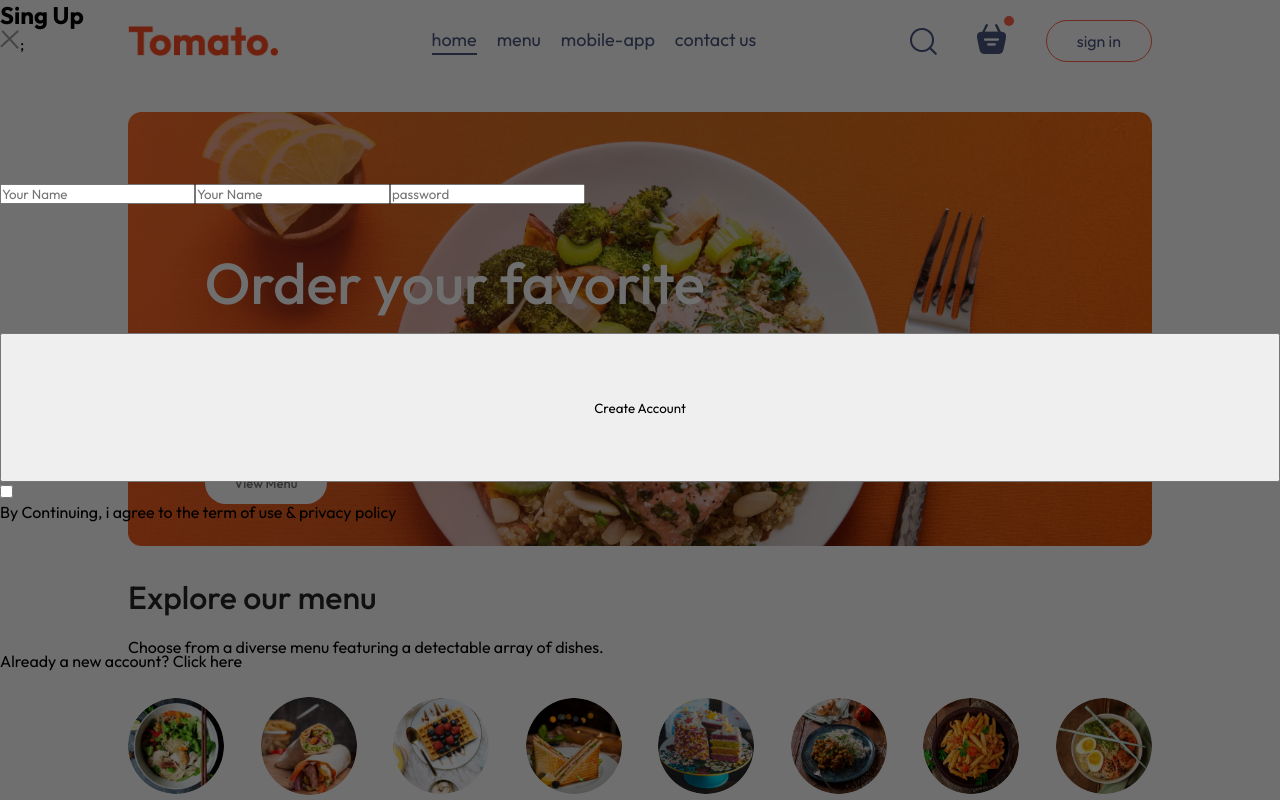
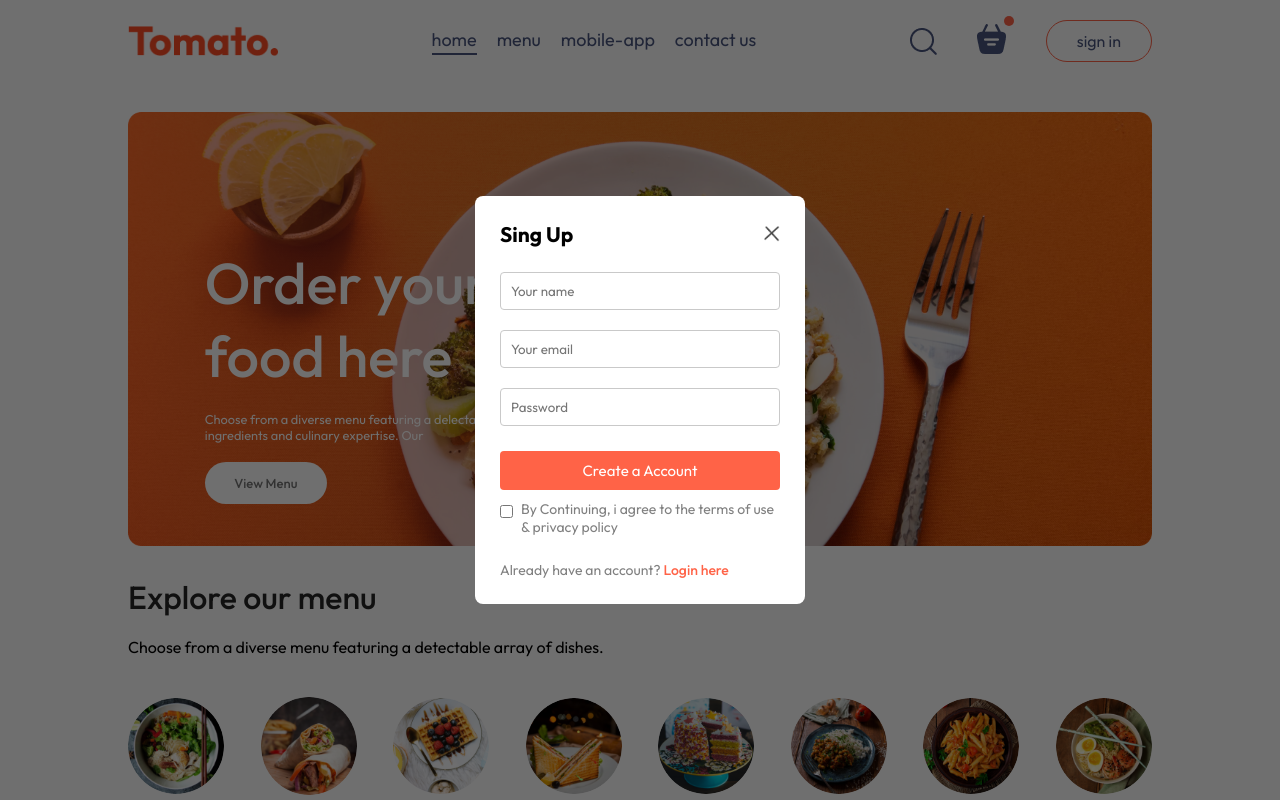
Before and after one commit to dacharch/Food-Website_PureCSS, a React (Create React App) app: page / in a window 1280 px wide. Both pictures are taken after a click on the button "sign in". Shown: the top 800 px of the page. Built offline with nearby package versions, Linux system fonts and the light colour scheme.

Commit message:
Login Popup Create

```diff
--- a/src/App.js
+++ b/src/App.js
@@ -5,7 +5,7 @@ import { Cart } from "./components/pages/Cart/Cart";
 import PlaceOrder from "./components/pages/PlaceOrder/PlaceOrder";
 import Footer from "./components/Footer/Footer";
 import { useState } from "react";
-import { LoginPopup } from "./components/LoginPopup/LoginPopup";
+import LoginPopup from "./components/LoginPopup/LoginPopup";
 
 function App() {
 
--- a/src/components/LoginPopup/LoginPopup.css
+++ b/src/components/LoginPopup/LoginPopup.css
@@ -7,6 +7,64 @@
     display: grid;
 }
 .login-popup-container{
-    place-content: center;
-    width:max(23vw,330px);
+    place-self: center;
+    width:max(23vw,330px) ;
+    color:#808080 ;
+    background-color: white;
+    display: flex;
+    flex-direction: column;
+    gap:25px ;
+    padding:25px ;
+    border-radius: 8px;
+    font-size: 14px;
+    animation: fadeIn 0.5s ;
 }
+
+.login-popup-title{
+    display: flex ;
+    justify-content: space-between;
+    align-items: center;
+    color:black ;
+}
+.login-popup-title img{
+    width:16px;
+    cursor: pointer;
+}
+
+.login-popup-inputs{
+    display: flex;
+    flex-direction: column;
+    gap:20px ;
+}
+.login-popup-inputs input{
+    outline: none;
+    border:1px solid #c9c9c9 ;
+    padding:10px ;
+    border-radius: 4px ;
+}
+.login-popup-container button{
+    border:none ;
+    padding:10px ;
+    border-radius: 4px;
+    color:#fff ;
+    background-color: tomato;
+    font-size: 15px;
+    cursor: pointer;
+}
+
+.login-popup-condition{
+    display: flex ;
+    align-items: start;
+    gap:8px ;
+    margin-top:-15px;
+}
+
+.login-popup-condition input{
+    margin-top:5px ;
+}
+.login-popup p span{
+    color:tomato ;
+    cursor: pointer;
+    font-weight: 500;
+
+}
--- a/src/components/LoginPopup/LoginPopup.js
+++ b/src/components/LoginPopup/LoginPopup.js
@@ -1,41 +1,45 @@
 import React, { useState } from 'react'
-import { assets } from '../../assets/assets';
+import {assets} from '../../assets/assets'
 import "./LoginPopup.css"
 
+const LoginPopup = ({setShowLogin}) => {
+  const [currentState,setCurrentState] =useState("Sing Up") ;
 
-export const LoginPopup = ({setShowLogin}) => {
-    const [currentState,setCurrentState] = useState("Sing Up") ;
   return (
     <div className="login-popup">
+      <form className="login-popup-container">
         <div className="login-popup-title">
           <h2>{currentState}</h2>
-        <img onClick={() => setShowLogin(false)} src={assets.cross_icon} />;
+          <img src={assets.cross_icon} onClick={() => setShowLogin(false)} />
         </div>
         <div className="login-popup-inputs">
           {currentState === "Login" ? (
             <></>
           ) : (
-          <input type="text" placeholder="Your Name" required />
+            <input type="text" placeholder="Your name" required />
           )}
-
-        <input type="email" placeholder="Your Name" required />
-        <input type="password" placeholder="password" required />
+          <input type="email" placeholder="Your email" required />
+          <input type="password" placeholder="Password" required />
         </div>
-      <button>{currentState === "Sing Up" ? "Create Account" : "Login"}</button>
-
+        <button>
+          {currentState === "Sing Up" ? "Create a Account" : "Login"}
+        </button>
         <div className="login-popup-condition">
           <input type="checkbox" required />
-        <p>By Continuing, i agree to the term of use & privacy policy</p>
+          <p>By Continuing, i agree to the terms of use & privacy policy</p>
         </div>
         {currentState === "Login" ? (
           <p>
-          Create a new account? <span onClick={()=>setCurrentState("Sing Up")}>Click here</span>
+            Create a new account? <span onClick={()=>setCurrentState("Sing up")}>Click here</span>
           </p>
         ) : (
           <p>
-          Already a new account? <span onClick={()=>setCurrentState("Login Up")}>Click here</span>
+            Already have an account? <span onClick={()=>setCurrentState("Login")}>Login here</span>
           </p>
         )}
+      </form>
     </div>
   );
 }
+
+export default LoginPopup
```
Lines whose indentation alone changed are shown as unchanged.
